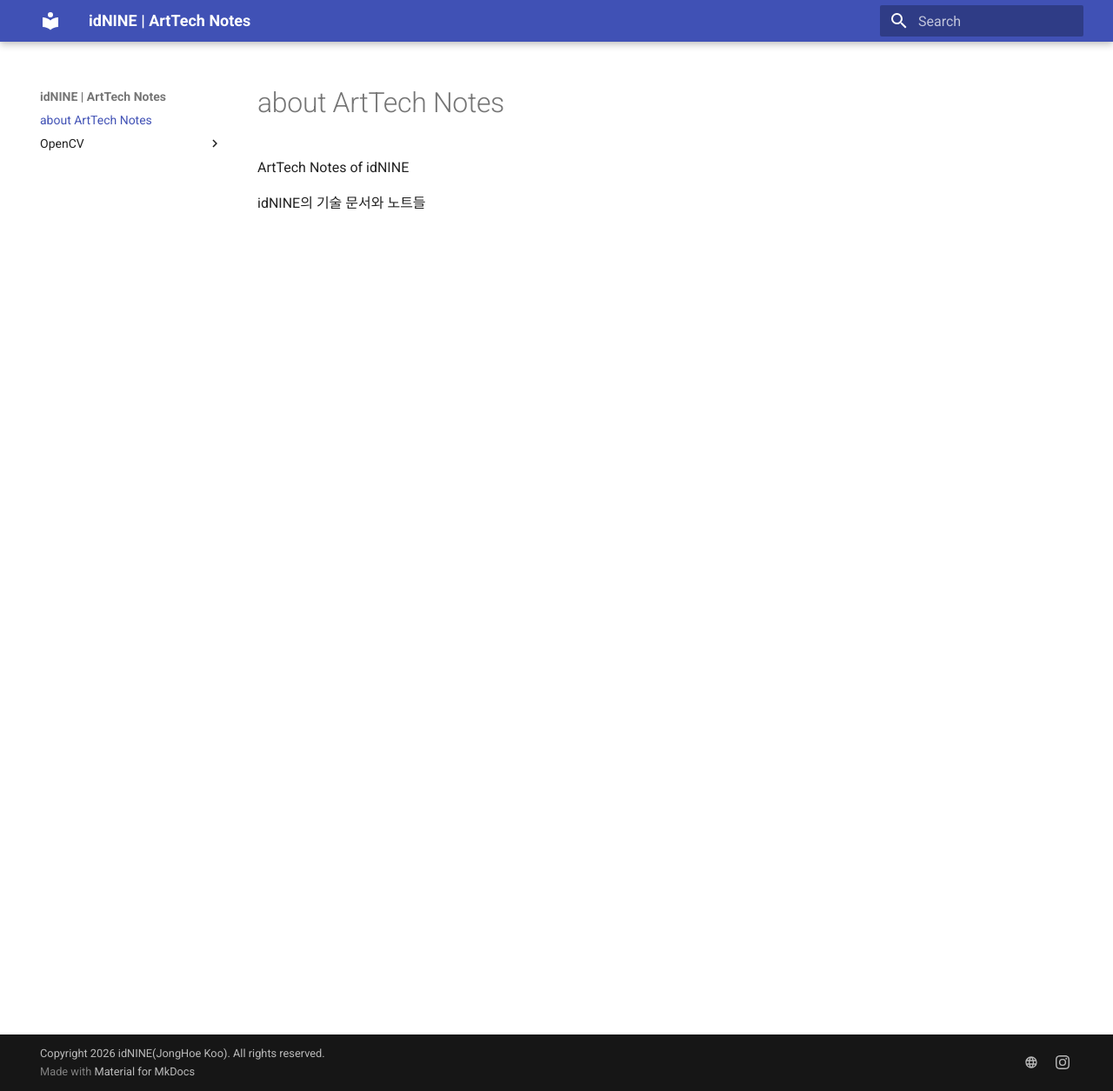
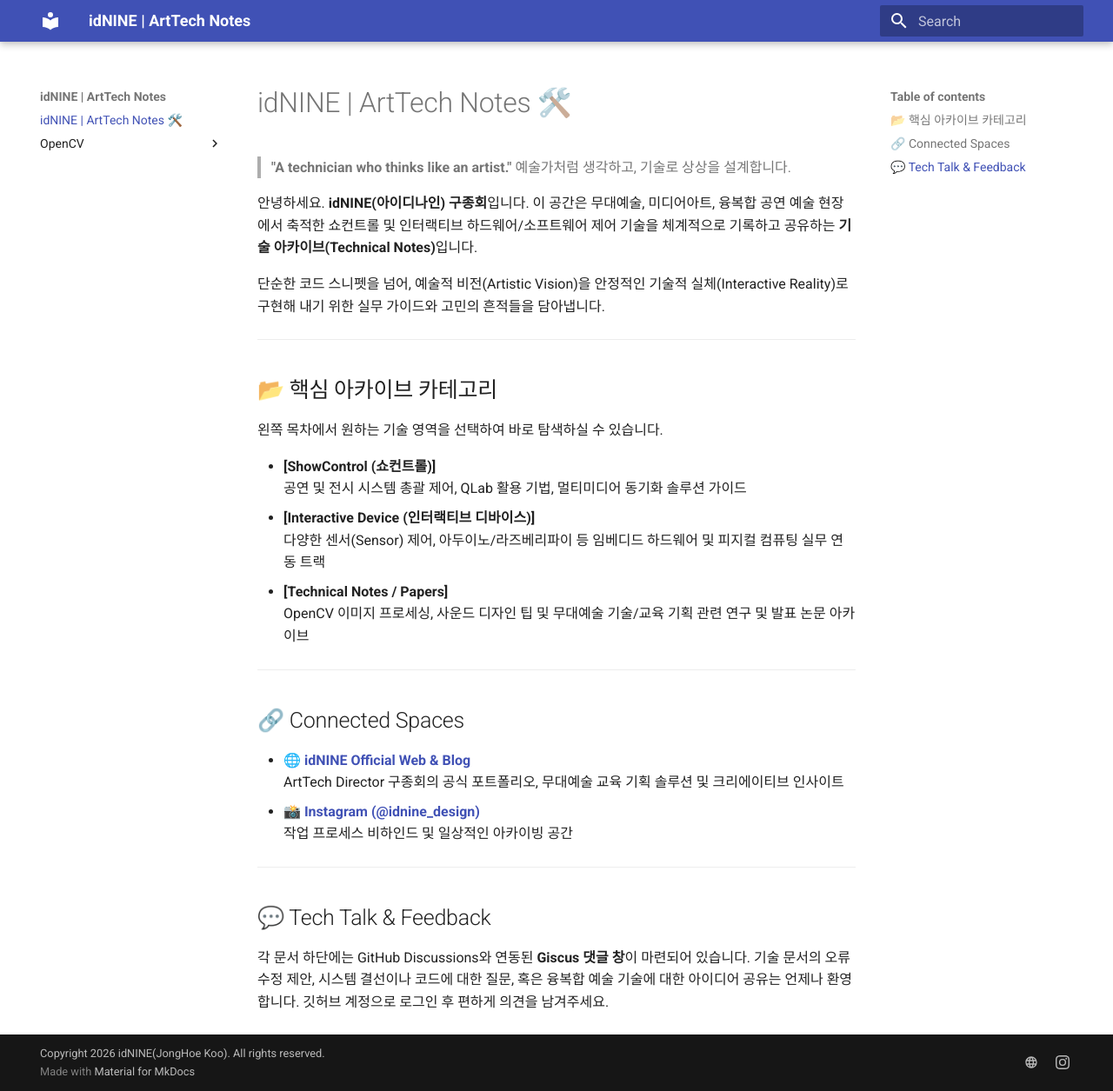
Before and after one commit to idnine/ArtTechNotes, an MkDocs documentation site: the page built from docs/index.md, in a window 1280 px wide and 1255 px high. Shown: the whole window at 87% size. Built offline with MkDocs 1.6.1 and Material for MkDocs 9.7.7, drawn with Linux system fonts in a browser that asks for light colours; comment, search, counter and statistics services are not loaded.

Commit message:
index 페이지 수정

```diff
--- a/docs/index.md
+++ b/docs/index.md
@@ -1,5 +1,39 @@
-# about ArtTech Notes
+---
+comments: false # 대문 페이지에는 댓글 창을 숨겨서 깔끔하게 유지합니다.
+---
 
-ArtTech Notes of idNINE
+# idNINE | ArtTech Notes 🛠️
 
-idNINE의 기술 문서와 노트들
+> **"A technician who thinks like an artist."**
+> 예술가처럼 생각하고, 기술로 상상을 설계합니다.
+
+안녕하세요. **idNINE(아이디나인) 구종회**입니다.
+이 공간은 무대예술, 미디어아트, 융복합 공연 예술 현장에서 축적한 쇼컨트롤 및 인터랙티브 하드웨어/소프트웨어 제어 기술을 체계적으로 기록하고 공유하는 **기술 아카이브(Technical Notes)**입니다.
+
+단순한 코드 스니펫을 넘어, 예술적 비전(Artistic Vision)을 안정적인 기술적 실체(Interactive Reality)로 구현해 내기 위한 실무 가이드와 고민의 흔적들을 담아냅니다.
+
+---
+
+## 📂 핵심 아카이브 카테고리
+왼쪽 목차에서 원하는 기술 영역을 선택하여 바로 탐색하실 수 있습니다.
+
+* **[ShowControl (쇼컨트롤)]**
+  공연 및 전시 시스템 총괄 제어, QLab 활용 기법, 멀티미디어 동기화 솔루션 가이드
+* **[Interactive Device (인터랙티브 디바이스)]**
+  다양한 센서(Sensor) 제어, 아두이노/라즈베리파이 등 임베디드 하드웨어 및 피지컬 컴퓨팅 실무 연동 트랙
+* **[Technical Notes / Papers]**
+  OpenCV 이미지 프로세싱, 사운드 디자인 팁 및 무대예술 기술/교육 기획 관련 연구 및 발표 논문 아카이브
+
+---
+
+## 🔗 Connected Spaces
+* 🌐 **[idNINE Official Web & Blog](https://ghost.io)**
+  ArtTech Director 구종회의 공식 포트폴리오, 무대예술 교육 기획 솔루션 및 크리에이티브 인사이트
+* 📸 **[Instagram (@idnine_design)](https://instagram.com)**
+  작업 프로세스 비하인드 및 일상적인 아카이빙 공간
+
+---
+
+## 💬 Tech Talk & Feedback
+각 문서 하단에는 GitHub Discussions와 연동된 **Giscus 댓글 창**이 마련되어 있습니다.
+기술 문서의 오류 수정 제안, 시스템 결선이나 코드에 대한 질문, 혹은 융복합 예술 기술에 대한 아이디어 공유는 언제나 환영합니다. 깃허브 계정으로 로그인 후 편하게 의견을 남겨주세요.
```
